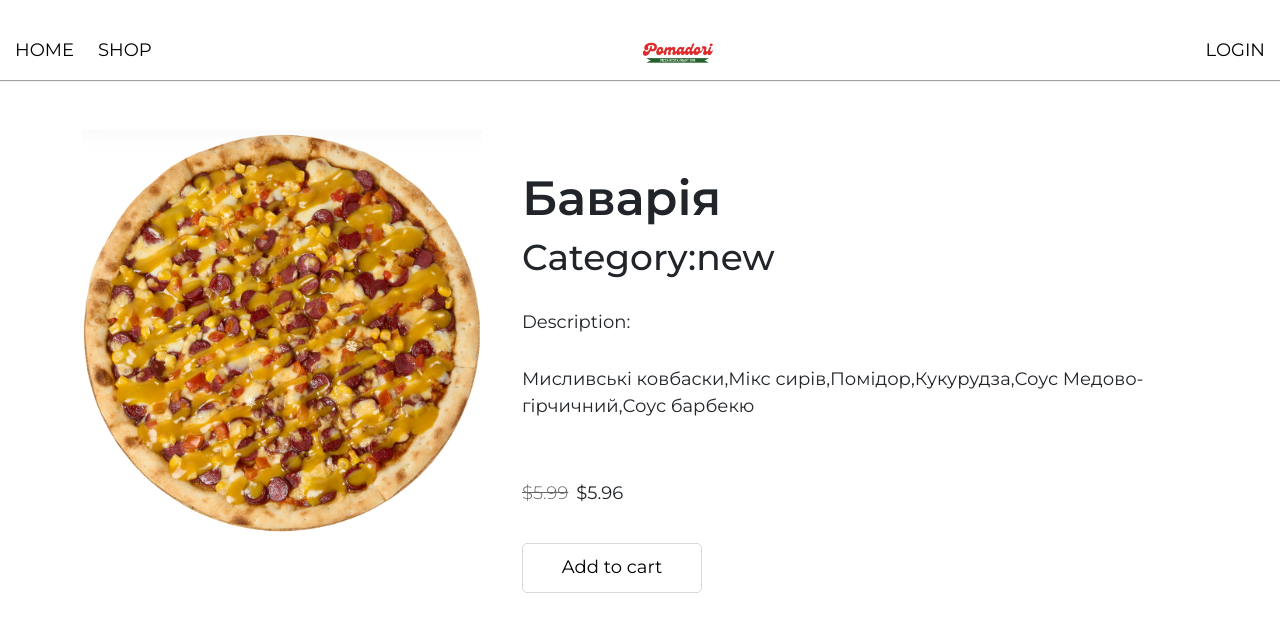
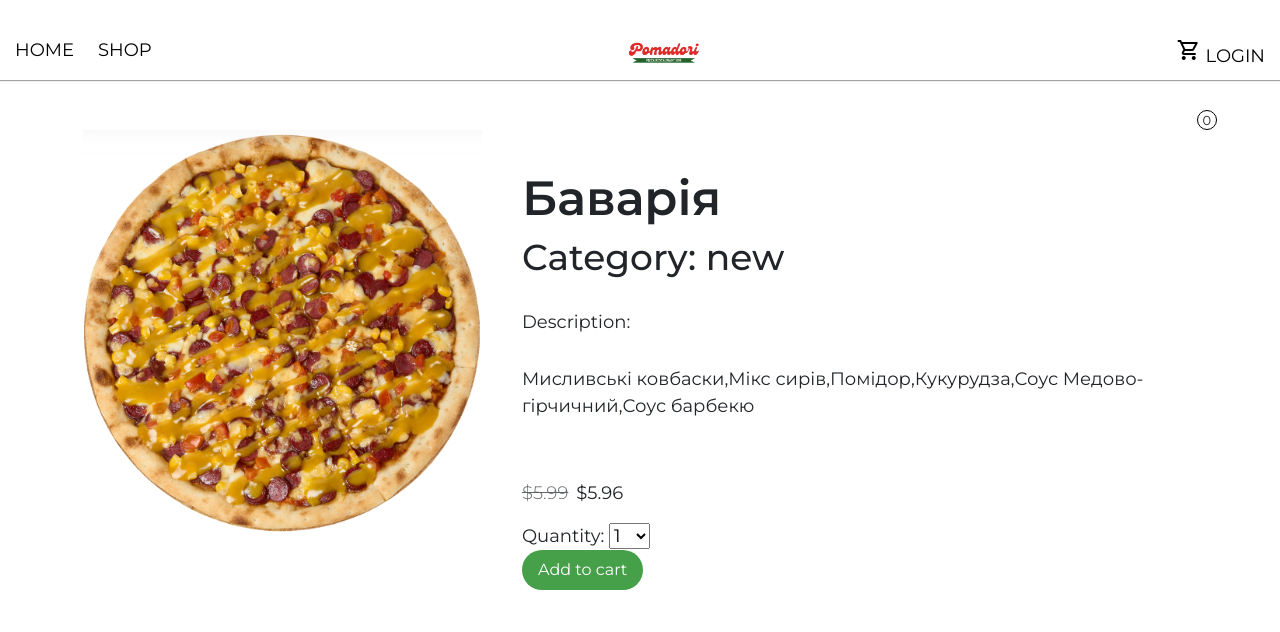
Before and after one commit to sixoper77/PizzaShop, a Django app: a page that uses app2/main/templates/main/base.html in a window 1280 px wide. Shown: the top 632 px of the page. Run offline with Django 5.2, Linux system fonts and the light colour scheme; data comes from the database, SQL or seed files in the repository; both versions use the stored data as it was after the commit; parts of the project's set-up code (start-up, migrations or seed data) failed here and were passed over; some libraries are stand-ins or nearby versions.

Commit message:
Shopping cart is ready on 80%

```diff
--- a/app2/app2/settings.py
+++ b/app2/app2/settings.py
@@ -64,6 +64,7 @@ TEMPLATES = [
                 'django.template.context_processors.request',
                 'django.contrib.auth.context_processors.auth',
                 'django.contrib.messages.context_processors.messages',
+                'cart.context_processors.cart',
             ],
         },
     },
--- a/app2/cart/cart.py
+++ b/app2/cart/cart.py
@@ -11,19 +11,19 @@ class Cart:
         self.cart=cart
 
     def add(self,product,quantity=1,override_quantity=False):
-        prouct_id=str(product.id)
-        if prouct_id not in self.cart:
-            self.cart[prouct_id]={'quantity':0,
+        product_id=str(product.id)
+        if product_id not in self.cart:
+            self.cart[product_id]={'quantity':0,
                                   'price':str(product.price)}
         if override_quantity:
-            self.cart[prouct_id]['quantity']=quantity
+            self.cart[product_id]['quantity']=quantity
         else:
-            self.cart[prouct_id]['quantity']+=quantity
+            self.cart[product_id]['quantity']+=quantity
         self.save()
     def save(self):
         self.session.modified=True
     def remove(self,product):
-        product_id=str(product_id)
+        product_id=str(product.id)
         if product_id in self.cart:
             del self.cart[product_id]
             self.save()
@@ -36,8 +36,15 @@ class Cart:
         for item in cart.values():
             item['price']=Decimal(item['price'])
             item['total_price']=item['price']*item['quantity']
+            yield item
     def __len__(self):
         return sum(item['quantity'] for item in self.cart.values())
 
     def clear(self):
         del self.session[settings.CART_SESSION_ID]
+
+    def get_total_price(self):
+        total=sum((Decimal(item['price'])-(Decimal(item['price']))\
+            *Decimal(item['product'].discount/100)) * item['quantity']
+            for item in self.cart.values())
+        return format(total,'.2f')
--- /dev/null
+++ b/app2/cart/context_processors.py
@@ -0,0 +1,4 @@
+from .cart import Cart
+
+def cart(request):
+    return {'cart':Cart(request)}
--- a/app2/cart/urls.py
+++ b/app2/cart/urls.py
@@ -5,6 +5,6 @@ app_name='cart'
 
 urlpatterns = [
     path('',views.cart_detail,name='cart_detail'),
-    path('add/<int:product_id>/',views.add,name='cart_add'),
+    path('add/<int:product_id>/',views.cart_add,name='cart_add'),
     path('remove/<int:product_id>/',views.cart_remove,name='cart_remove')
 ]
--- a/app2/cart/views.py
+++ b/app2/cart/views.py
@@ -5,7 +5,7 @@ from .cart import Cart
 from .forms import CartAddProductForm
 
 @require_POST
-def card_add(request,product_id):
+def cart_add(request,product_id):
     cart=Cart(request)
     product=get_object_or_404(Products,id=product_id)
     form=CartAddProductForm(request.POST)
--- a/app2/main/static/css/base.css
+++ b/app2/main/static/css/base.css
@@ -251,3 +251,131 @@ h5{
 .disabled{
     opacity: 0.2;
 }
+
+.cart_quantity{
+    position: absolute;
+    border-radius: 20px;
+    width: 20px;
+    height: 20px;
+    font-size: 13px;
+    border: 1px solid #000;
+    text-align: center;
+    margin-left: 20px;
+    margin-top: 40px;
+}
+
+.cart{
+    flex-direction: column;
+
+}
+
+.cart-title{
+    margin-top: 60px;
+    margin-bottom: 30px;
+}
+
+.cart-cards{
+    max-height:52vh ;
+    width: 600px;
+    overflow-y:auto;
+}
+
+.cart-card{
+    display: flex;
+    gap: 15px;
+    justify-content: center;
+    align-items: center;
+    width: 570px;
+    height: 150px;
+    border: 1px solid #00000027;
+    border-radius: 10px;
+    margin-bottom: 10px;
+
+}
+
+.cart-card-img {
+    width: 120px;
+    height: 120px;
+    overflow: hidden;
+    display: flex;
+    align-items: center;
+    justify-content: center;
+}
+
+.cart-card-img img {
+    width: 100%;
+    height: 100%;
+    object-fit: cover;
+}
+
+
+.cart-card-name{
+    width: 180px;
+}
+
+.remove_btn {
+    background-color: #F44336;
+    color: white;
+    border: none;
+    padding: 8px 16px;
+    border-radius: 20px;
+    font-size: 16px;
+    cursor: pointer;
+    transition: background-color 0.3s;
+}
+
+.remove_btn:hover {
+    background-color: #D32F2F;
+}
+
+
+
+.cart-btn {
+    box-shadow: none;
+    display: flex;
+    align-items: center;
+    justify-content: center;
+    width: 180px;
+    height: 50px;
+    border:1px solid #00000027;
+    border-radius: 5px;
+    font-size: 16px;
+    transition: all 0.5s ease;
+}
+
+.cart-btn:hover{
+    border: 1px solid #000;
+}
+
+.cart-price{
+    font-size: 16px;
+}
+
+.cart-total-price-ots{
+    font-size: 18px;
+    margin-bottom: 25px;
+}
+
+.cart-total-price{
+    margin: 0;
+}
+
+.add-to-cart-btn{
+    background-color: #4CAF50;
+    color: white;
+    border: none;
+    padding: 8px 16px;
+    border-radius: 20px;
+    font-size: 16px;
+    cursor: pointer;
+    transition: background-color 0.3s;
+
+}
+
+.add-to-cart-btn {
+    background-color: #45a049;
+}
+
+.total{
+    margin:50px 0 25px 0;
+}
--- a/app2/main/templates/main/base.html
+++ b/app2/main/templates/main/base.html
@@ -4,12 +4,14 @@
 <head>
     <meta charset="UTF-8">
     <meta name="viewport" content="width=device-width, initial-scale=1.0">
-    <title>{% block title %}{% endblock  %}</title>
+    <title>{% block title %}{% endblock %}</title>
 
-    {% comment %} bootstrap {% endcomment %}
-    <link rel='stylesheet' href="{% static 'bootstrap/css/bootstrap.min.css' %}">
-    {% comment %} css {% endcomment %}
+    {% comment %} Bootstrap {% endcomment %}
+    <link rel="stylesheet" href="{% static 'bootstrap/css/bootstrap.min.css' %}">
+    {% comment %} CSS {% endcomment %}
     <link rel="stylesheet" href="{% static 'css/base.css' %}">
+    {% comment %} Material Icons {% endcomment %}
+    <link href="https://fonts.googleapis.com/css2?family=Material+Icons+Outlined" rel="stylesheet">
 </head>
 <body>
     <header class="header sticky-top">
@@ -21,19 +23,31 @@
                 </ul>
             </nav>
             <div class="header-logo">
-                <a href="#"><img src="{% static 'img/pizza_logo.png' %}" alt="" class="pizza-logo"></a>
+                <a href="#"><img src="{% static 'img/pizza_logo.png' %}" alt="Pizza Logo" class="pizza-logo"></a>
             </div>
-            <div class="header-profile">
+            <div class="header-profile pt-2">
+                <a href="{% url 'cart:cart_detail' %}" class="cart-link">
+                    <span class="material-icons-outlined">shopping_cart</span>
+                </a>
                 <a href="#" class="nav-a">LOGIN</a>
+                <p class="cart_quantity">
+                    {% with cart_quantity=cart|length %}
+                        {% if cart_quantity > 0 %}
+                            {{cart_quantity}}
+                        {% else %}
+                            0
+                        {% endif %}
+                    {% endwith %}
+                </p>
             </div>
         </div>
     </header>
     <div class="container">
         {% block content %}
-        {% endblock  %}
+        {% endblock %}
     </div>
 
-    {% comment %} js for bootstrap {% endcomment %}
+    {% comment %} JS for Bootstrap {% endcomment %}
     <script src="{% static 'bootstrap/js/bootstrap.bundle.min.js' %}"></script>
 </body>
 </html>
--- a/app2/main/templates/main/detail.html
+++ b/app2/main/templates/main/detail.html
@@ -1,26 +1,32 @@
 {% extends "main/base.html" %}
 {% load static %}
 
-{% block title %}{{product.name}}{% endblock  %}
+{% block title %}{{ product.name }}{% endblock %}
 
 {% block content %}
     <div class="detail-product d-flex">
         <div class="detail-img">
-            <img src="{% if product.image %}{{product.image.url}}{% else %}{% static 'img/Not found image.png' %}{% endif %}" class="detail-image" alt="">
+            <img src="{% if product.image %}{{ product.image.url }}{% else %}{% static 'img/Not found image.png' %}{% endif %}" class="detail-image" alt="{{ product.name }}">
         </div>
         <div class="detail-description">
-            <h2>{{product.name}}</h2>
-            <h3>Category:{{product.category}}</h3>
-            <p>Description:{{product.description | linebreaks}}</p>
+            <h2>{{ product.name }}</h2>
+            <h3>Category: {{ product.category }}</h3>
+            <p>Description: {{ product.description | linebreaks }}</p>
             {% if product.discount %}
                 <div class="cart-discount d-flex gap-2">
-                    <p class="line"> ${{product.price}}</p>
-                    <p> ${{product.sell_price}}</p>
+                    <p class="line"> ${{ product.price }}</p>
+                    <p> ${{ product.sell_price }}</p>
                 </div>
             {% else %}
-                <p class="price"> ${{product.price}}</p>
+                <p class="price"> ${{ product.price }}</p>
             {% endif %}
-            <a href="#"class="cart-btn d-flex align-items-center justify-content-center">Add to cart</a>
+            <form action="{% url 'cart:cart_add' product.id %}" class="qform" method="post">
+                <div class="cart-form">
+                    {{ cart_product_form }}
+                    {% csrf_token %}
+                </div>
+                <input type="submit" value="Add to cart" class="add-to-cart-btn">
+            </form>  <!-- Исправлено: Закрыт тег form -->
         </div>
     </div>
-{% endblock  %}
+{% endblock %}
--- a/app2/main/views.py
+++ b/app2/main/views.py
@@ -1,14 +1,15 @@
 from django.shortcuts import render,get_object_or_404
 from .models import Products,Category
 from django.core.paginator import Paginator
+from cart.forms import CartAddProductForm
 def popular_list(request):
     products=Products.objects.filter(available=True)[:3]
     return render(request,'main/index.html',{'products':products})
 
 def producr_detail(request,slug):
     product=get_object_or_404(Products,slug=slug,available=True)
-
-    return render(request,'main/detail.html',{'product':product})
+    cart_product_form=CartAddProductForm
+    return render(request,'main/detail.html',{'product':product,'cart_product_form':cart_product_form})
 def product_list(request,category_slug=None):
     # получаем страницу
     page=request.GET.get('page',1)
```
Also changed, not shown: app2/cart/templates/cart/detail.html (+15 -10 lines), app2/db.sqlite3.
